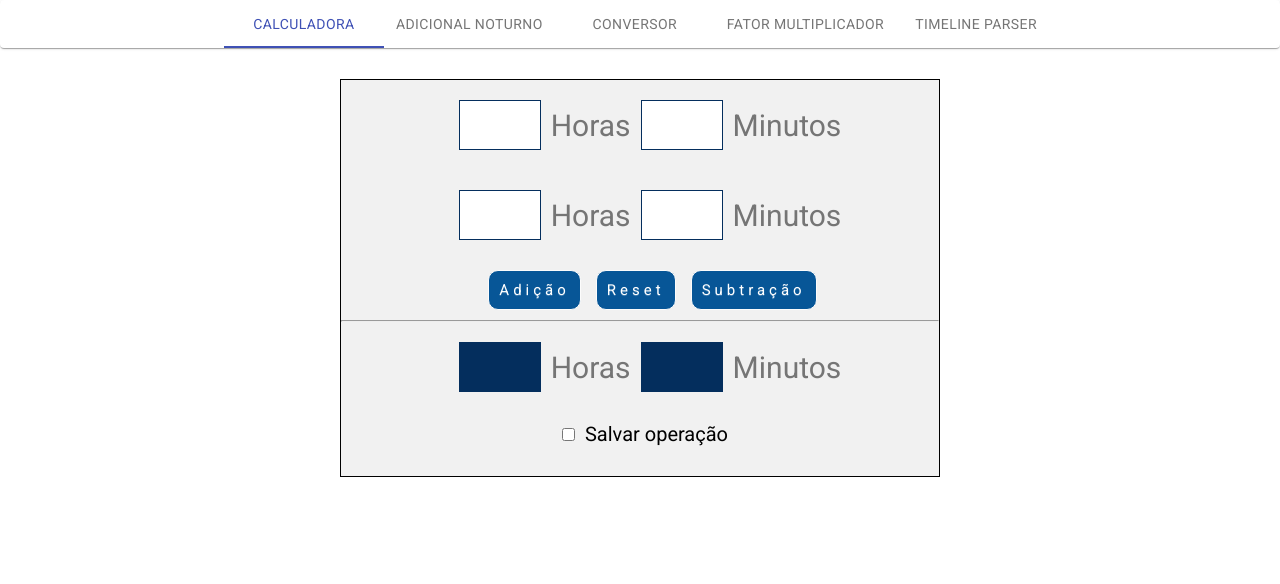
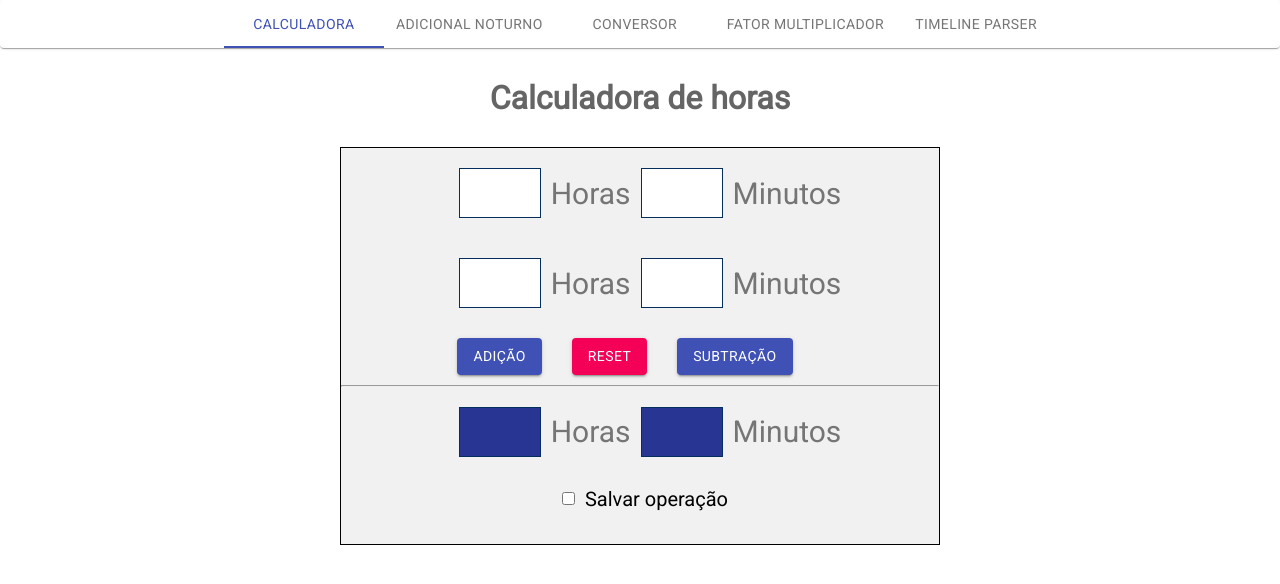
Before and after one commit to pedrosarkis/Refactory-2-Ahgora-Utils, a React (Create React App) app: page / in a window 1280 px wide. Shown: the top 584 px of the page. Built offline with nearby package versions, Linux system fonts and the light colour scheme.

Commit message:
fix css calculadora

```diff
--- a/src/components/HourCalculator.js
+++ b/src/components/HourCalculator.js
@@ -2,11 +2,13 @@ import React from 'react';
 import
     {
         Container,
+        Modal,
         InputHour,
         InputHourResult,
         ContainerHour,
         LabelHour
     }  from './hourCalculatorStyles';
+    import Button from '@material-ui/core/Button';
 
 const Calculator = ({ handleTime, timeState, setOperation, doCalc, result, setAutoSave}) => {
        const handleOnChange = (e) => {
@@ -22,13 +24,13 @@ const Calculator = ({ handleTime, timeState, setOperation, doCalc, result, setAu
         setAutoSave(checked);
     }
 
-    const handleOnclick = (e) => {
-        const { id } = e.target;
-        doCalc(id);
+    const handleOnclick = (event) => {
+        doCalc(event);
     }
     return (
-        <>
-            <Container>
+        <Container>
+            <h1>Calculadora de horas</h1>
+            <Modal>
                     <ContainerHour>
                         <InputHour onChange={handleOnChange} name= 'hour1' type="text" value={timeState?.hour1 ?? ''}/>
                         <label for="hours">Horas</label>
@@ -42,9 +44,9 @@ const Calculator = ({ handleTime, timeState, setOperation, doCalc, result, setAu
                         <label for="mins">Minutos</label>
                     </ContainerHour>
                     <ContainerHour>
-                        <LabelHour onClick={handleOnclick} id="sum">Adição </LabelHour>
-                        <LabelHour onClick={handleOnclick} id="reset">Reset</LabelHour>
-                        <LabelHour onClick={handleOnclick} id="decrease">Subtração</LabelHour>
+                        <Button onClick={() => handleOnclick('sum')} style={{marginRight: 30}} variant="contained" color="primary" >Adição</Button>
+                        <Button onClick={() => handleOnclick('reset')} style={{marginRight: 30}}  variant="contained" color="secondary" >Reset</Button>
+                        <Button onClick={() => handleOnclick('decrease')} style={{marginRight: 40}} variant="contained" color="primary" >Subtração</Button>
                     </ContainerHour>
                 <hr/>
                     <ContainerHour>
@@ -57,8 +59,8 @@ const Calculator = ({ handleTime, timeState, setOperation, doCalc, result, setAu
                         <input  id="auto" onChange={handleOnChangeAutoSave} type="checkbox"/>
                         <label style={{fontSize: '20px', color: 'black', marginLeft: 10}} for="auto"class="results">Salvar operação</label>
                     </ContainerHour>
-            </Container>
-        </>
+            </Modal>
+        </Container>
     )
 }
 
--- a/src/components/Nightly.js
+++ b/src/components/Nightly.js
@@ -12,6 +12,11 @@ const Container = styled.div`
     font-family: 'Lucida Sans Unicode','Lucida Grande',sans-serif;
     font-size: 13px;
     color: #757575;
+
+    h1 {
+        margin-top: 30px;
+        font-size: 40px;
+    }
 `
 
 const ContainerRow = styled.div`
@@ -19,6 +24,8 @@ const ContainerRow = styled.div`
     flex-direction: row;
     margin-bottom: 20px;
     margin-top: 25px;
+
+
 
 `
 
@@ -39,7 +46,6 @@ const Input = styled.input`
     max-width: 70px;
     text-align: center;
     height: 30px;
-    border-radius: 10px;
     margin-right: 20px;
     border: 1px solid #919191
 `
@@ -57,6 +63,7 @@ const NightlyFactor = ({nightlyTime, setTime, calc, result, remove}) => {
     return (
         <>
         <Container>
+            <h1>Calculadora de adicional noturno</h1>
             <ContainerRow>
             <Label> Horas</Label>
             <Input  name='hours' value={nightlyTime?.hours || ''} onChange={handleOnChangeValue}/>
--- a/src/components/hourCalculatorStyles.js
+++ b/src/components/hourCalculatorStyles.js
@@ -2,6 +2,17 @@
 import styled from 'styled-components';
 
 const Container = styled.div`
+    display: flex;
+    flex-direction: column;
+    align-items: center;
+    justify-content: center;
+    h1 {
+        margin-top: 30px;
+        color: #656565;
+    }
+`
+
+const Modal = styled.div`
     text-align: center;
     height: 398px;
     width: 600px;
@@ -29,7 +40,7 @@ const InputHourResult = styled.input`
     height: 50px;
     text-align:center;
     font-size: 30px;
-    background-color: #042e5d;
+    background-color: #283593;
     color: white;
     margin: 10px;
 `
@@ -50,11 +61,10 @@ const LabelHour = styled.label`
     letter-spacing: 3pt;
     font-size: 15px;
     padding: 10px;
-    background: rgb(7, 86, 151);
     text-shadow: 0 1px 0 rgba(255,255,255,0.2);
     border: 1px #fcfcfc solid;
     border-radius: 10px;
     margin-left: 15px;
     cursor: pointer;
 `
-export {Container, InputHour, InputHourResult, ContainerHour, LabelHour}
+export {Container, InputHour, InputHourResult, ContainerHour, LabelHour, Modal}
```
